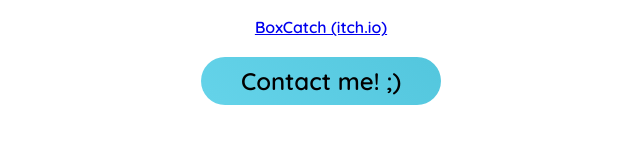
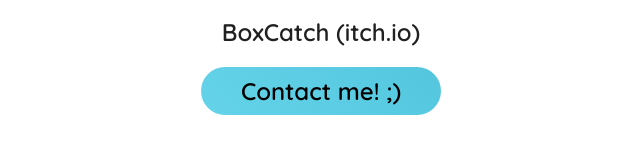
Before and after one commit to SamaStolbanutost/SamaStolbanutost.github.io, a plain HTML site: page index.html in a window 1280 px wide. Shown: the part 558-712 px from the top of the page, without its empty margins (319-959 px from the left). Drawn offline with Linux system fonts and the light colour scheme.

Commit message:
Update index.html

```diff
--- a/index.html
+++ b/index.html
@@ -26,7 +26,7 @@
 			<h2 id="some-projects">Some of my projects listed here:</h2>
 
 			<!--BoxCatch--> <!--Itch.io-->
-			<a class="project-link" href="https://ilunailuna.itch.io/boxcatch">BoxCatch (itch.io)</a>
+			<a class="link-text" href="https://ilunailuna.itch.io/boxcatch">BoxCatch (itch.io)</a>
 		</div>
 		<div class="contact-me">
 			<h2 id="contact-me">Contact me! ;)</h2>
```
